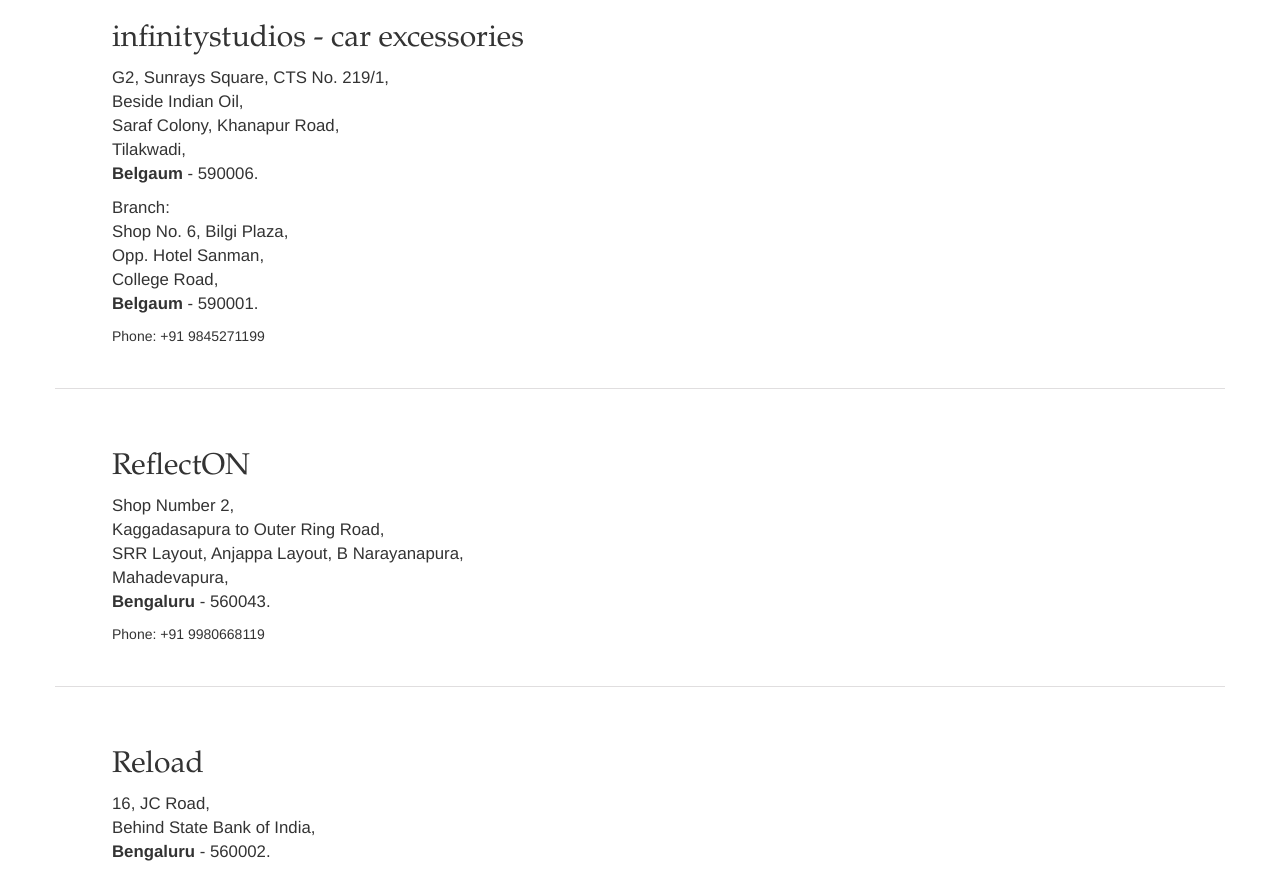
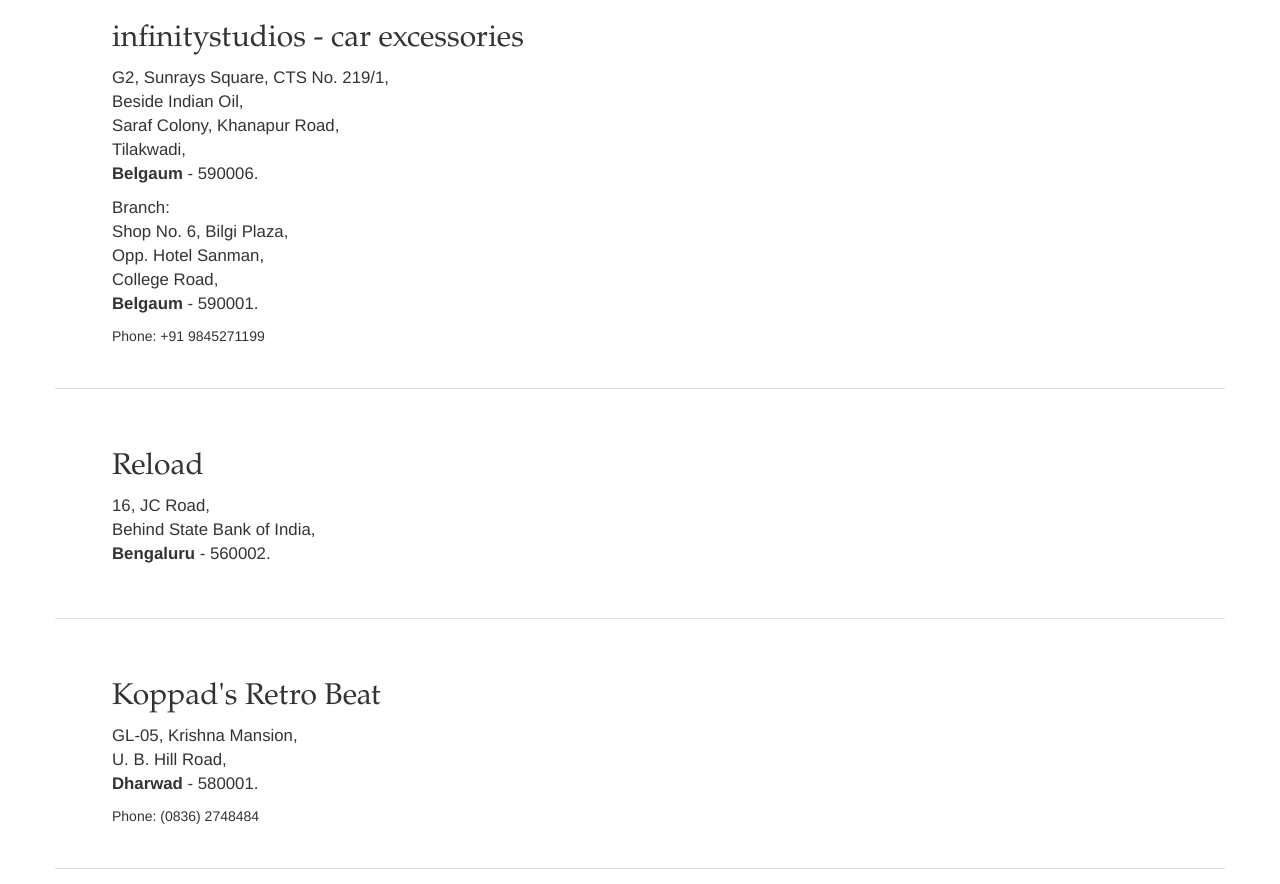
Before and after one commit to rahool/prc, a plain HTML site: page index.html at #!/dealers in a window 1280 px wide. Shown: the part 419-1303 px from the top of the page. Drawn offline with nearby package versions, Linux system fonts and the light colour scheme; some packages are replaced by stand-ins of ours.

Commit message:
updated dealers

```diff
--- a/index.html
+++ b/index.html
@@ -63,7 +63,7 @@
                 <div class="menu-title"><i>Belgaum</i></div>
                 <li class="dropdown-item prc-dealers" id="prc-dealers-1">infinitystudios - car excessories</li>
                 <div class="menu-title"><i>Bengaluru</i></div>
-                <li class="dropdown-item prc-dealers" id="prc-dealers-2">ReflectON</li>
+                <!--li class="dropdown-item prc-dealers" id="prc-dealers-2">ReflectON</li-->
                 <li class="dropdown-item prc-dealers" id="prc-dealers-3">Reload</li>
                 <div class="menu-title"><i>Dharwad</i></div>
                 <li class="dropdown-item prc-dealers" id="prc-dealers-4">Koppad's Retro Beat</li>
--- a/pages/dealers.html
+++ b/pages/dealers.html
@@ -26,7 +26,7 @@
         </div>
     </div>
 
-    <div class="row view-row" id="prc-dealers-2-content">
+    <!--div class="row view-row" id="prc-dealers-2-content">
       	<div class="col-md-6 has-img">
             <h2>ReflectON</h2>
             <p>
@@ -38,7 +38,7 @@
             </p>
             Phone: +91 9980668119
         </div>
-    </div>
+    </div-->
 
     <div class="row view-row" id="prc-dealers-3-content">
         <div class="col-md-6 has-img">
```
